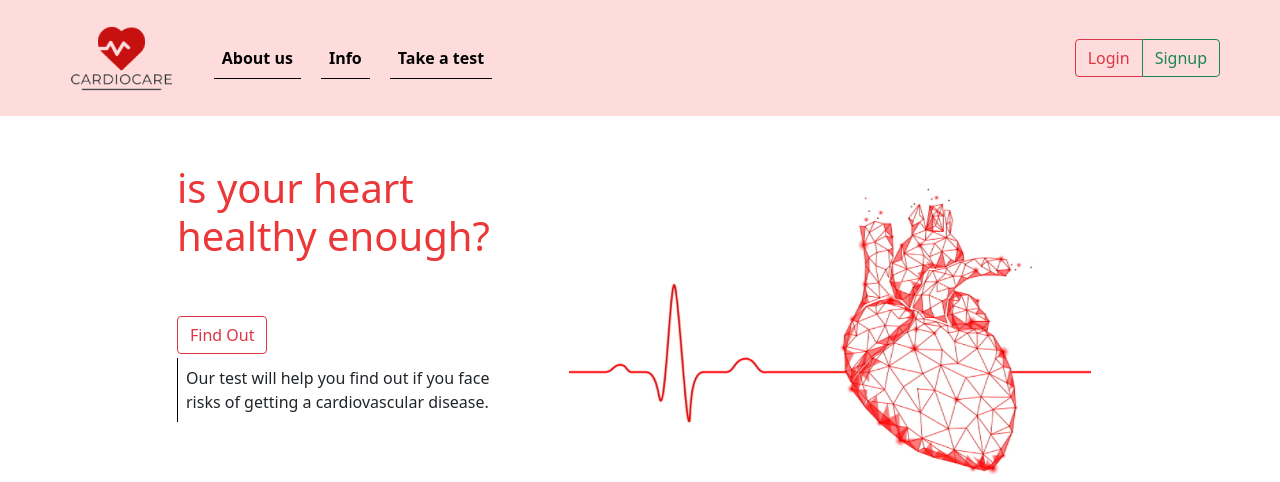
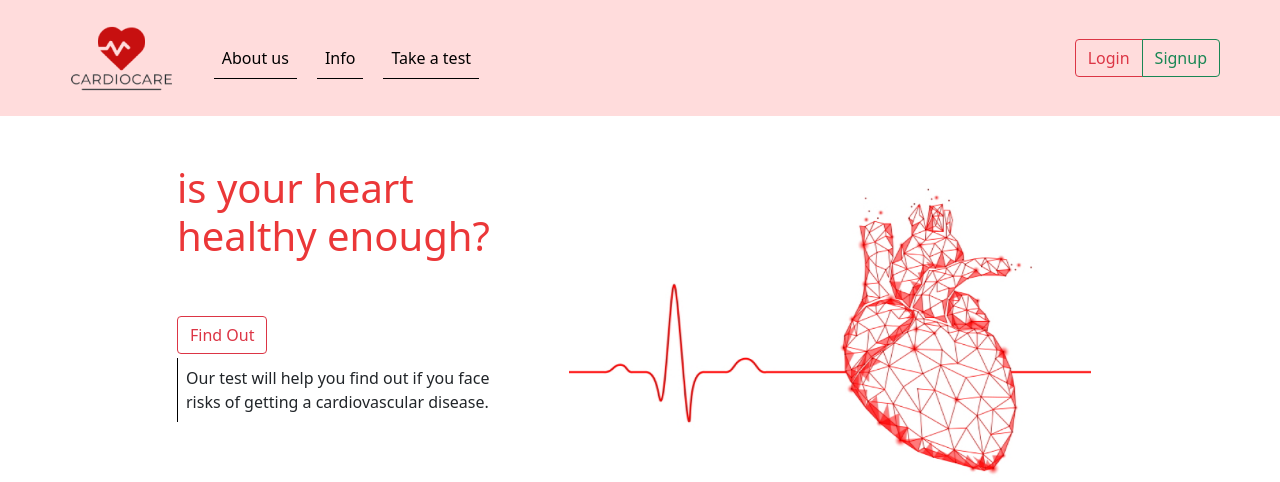
Before and after one commit to AsadNizami/Cardiocare, a Django app: page / in a window 1280 px wide. Shown: the top 482 px of the page. Run offline with Django 3.2, Linux system fonts and the light colour scheme; some libraries are stand-ins or nearby versions.

Commit message:
Update main1.css

```diff
--- a/static/main1.css
+++ b/static/main1.css
@@ -2,7 +2,7 @@
 .nav-link
 {
     color: black;
-    font-weight: 680;
+    font-weight: 500;
     margin: 10px;
     border-bottom: 1px solid black;
 }
```
